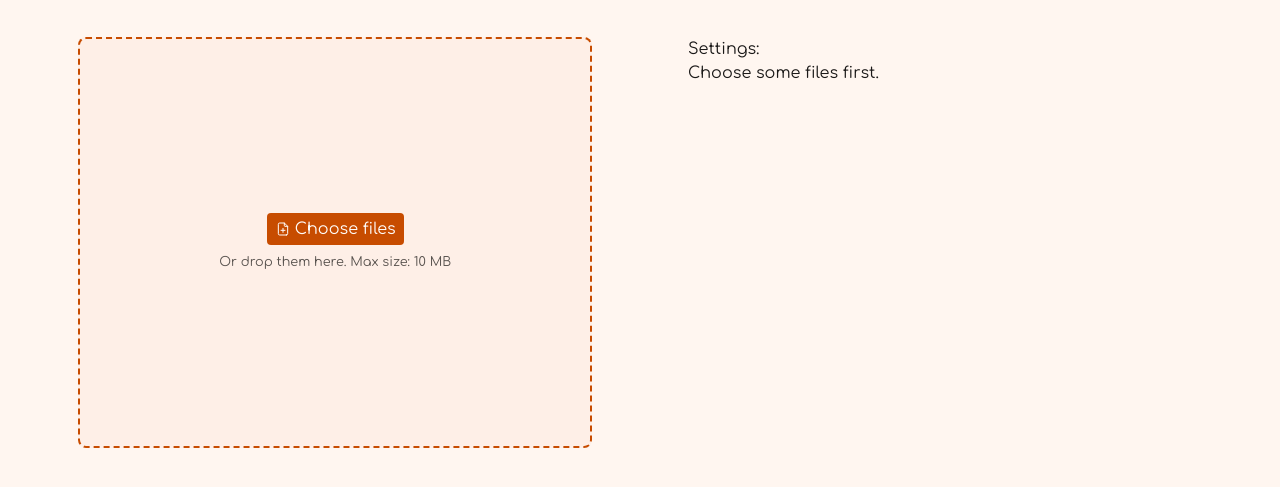
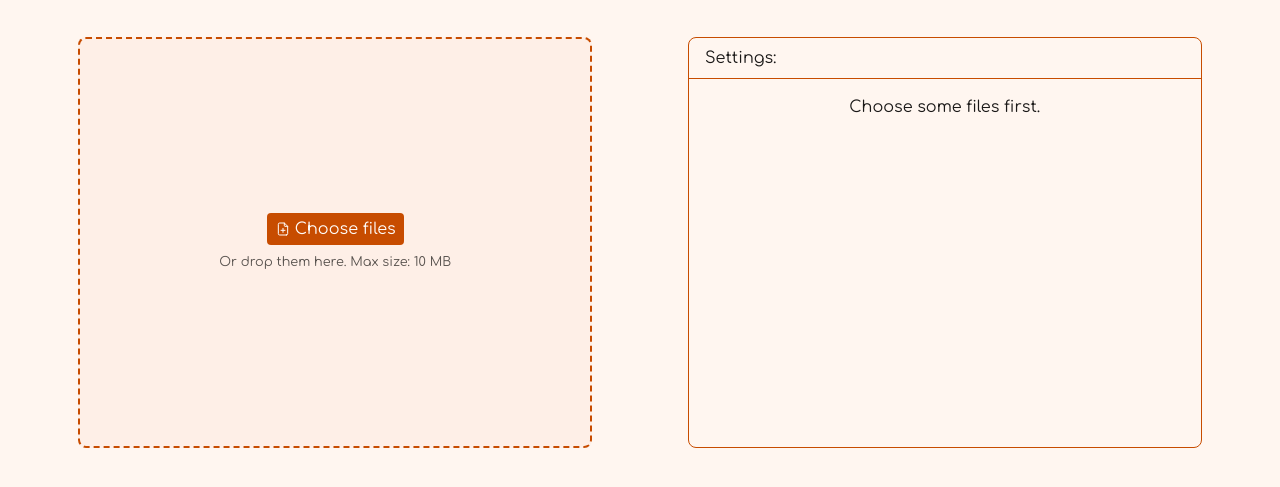
Before and after one commit to MarceloLopezS/image-converter-front-end, an Astro site: page / in a window 1280 px wide. Shown: the part 203-690 px from the top of the page. Built offline with nearby package versions, Linux system fonts and the light colour scheme; Astro itself is replaced by a stand-in of ours.

Commit message:
add: style classnames

```diff
--- a/src/widgets/FileControlSection/ui/FileConfigControl/index.jsx
+++ b/src/widgets/FileControlSection/ui/FileConfigControl/index.jsx
@@ -1,4 +1,5 @@
 import { useStoreData } from "@shared/state/store"
+import styles from "./ui/styles.module.css"
 
 const FileConfigControl = () => {
   const files = useStoreData(state => state.files)
@@ -7,18 +8,23 @@ const FileConfigControl = () => {
   const filesLength = files.length
 
   return (
-    <section>
-      <section>
+    <section className={styles["file-config-container"]}>
+      <section
+        className={styles["file-config__header"]}
+        data-current-file-to-config={
+          currentFileToConfig ? currentFileToConfig : null
+        }
+      >
         <p>
           {filesLength > 0
-            ? (currentFileToConfig && `Settings for ${currentFileToConfig}:`) ||
+            ? (currentFileToConfig && `${currentFileToConfig} settings:`) ||
               `Settings for all (${filesLength}) files:`
             : "Settings:"}
         </p>
       </section>
-      <section>
+      <section className={styles["file-config__body"]}>
         {filesLength === 0 ? (
-          <p>Choose some files first.</p>
+          <p className="text-center">Choose some files first.</p>
         ) : (
           <section></section>
         )}
```
